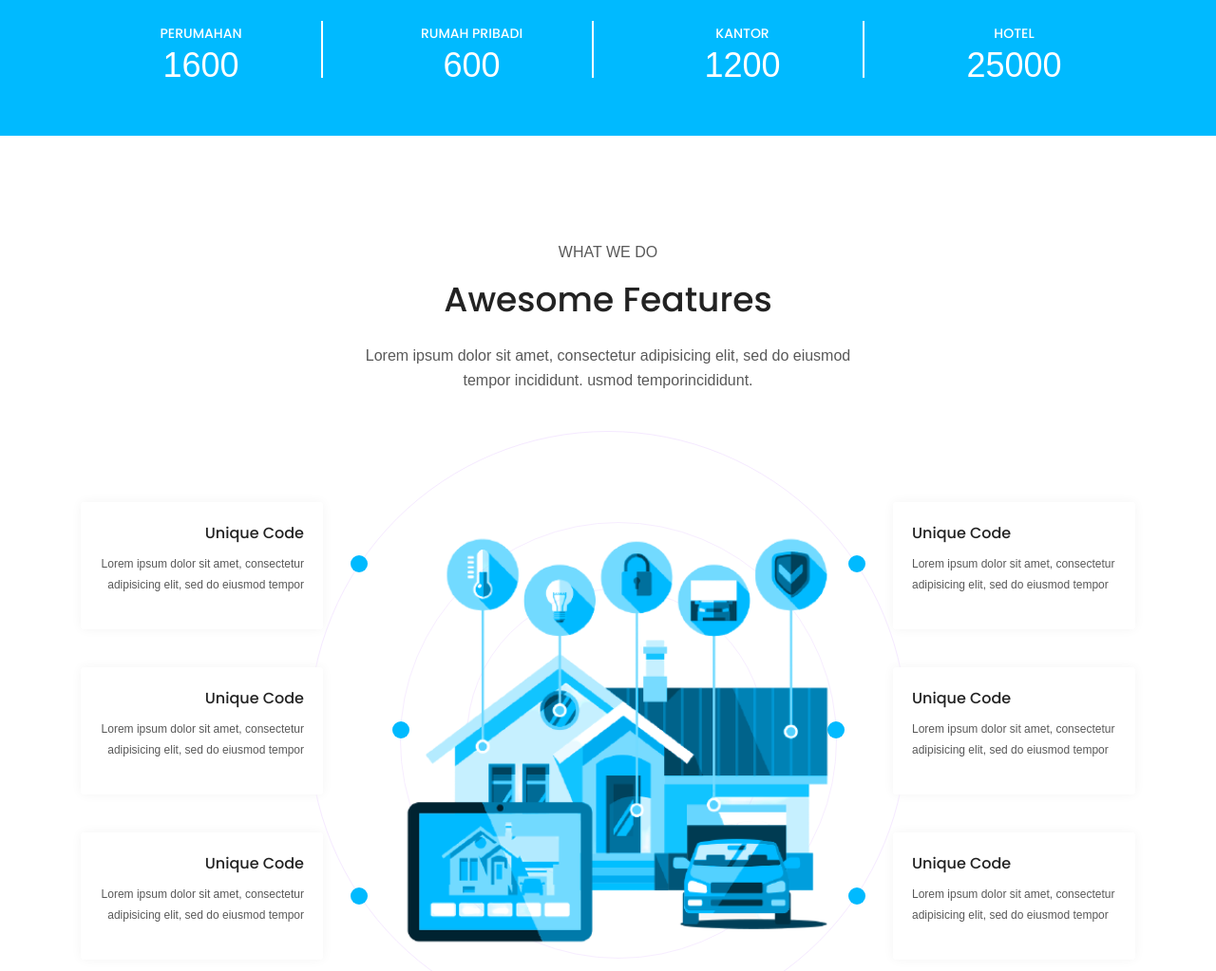
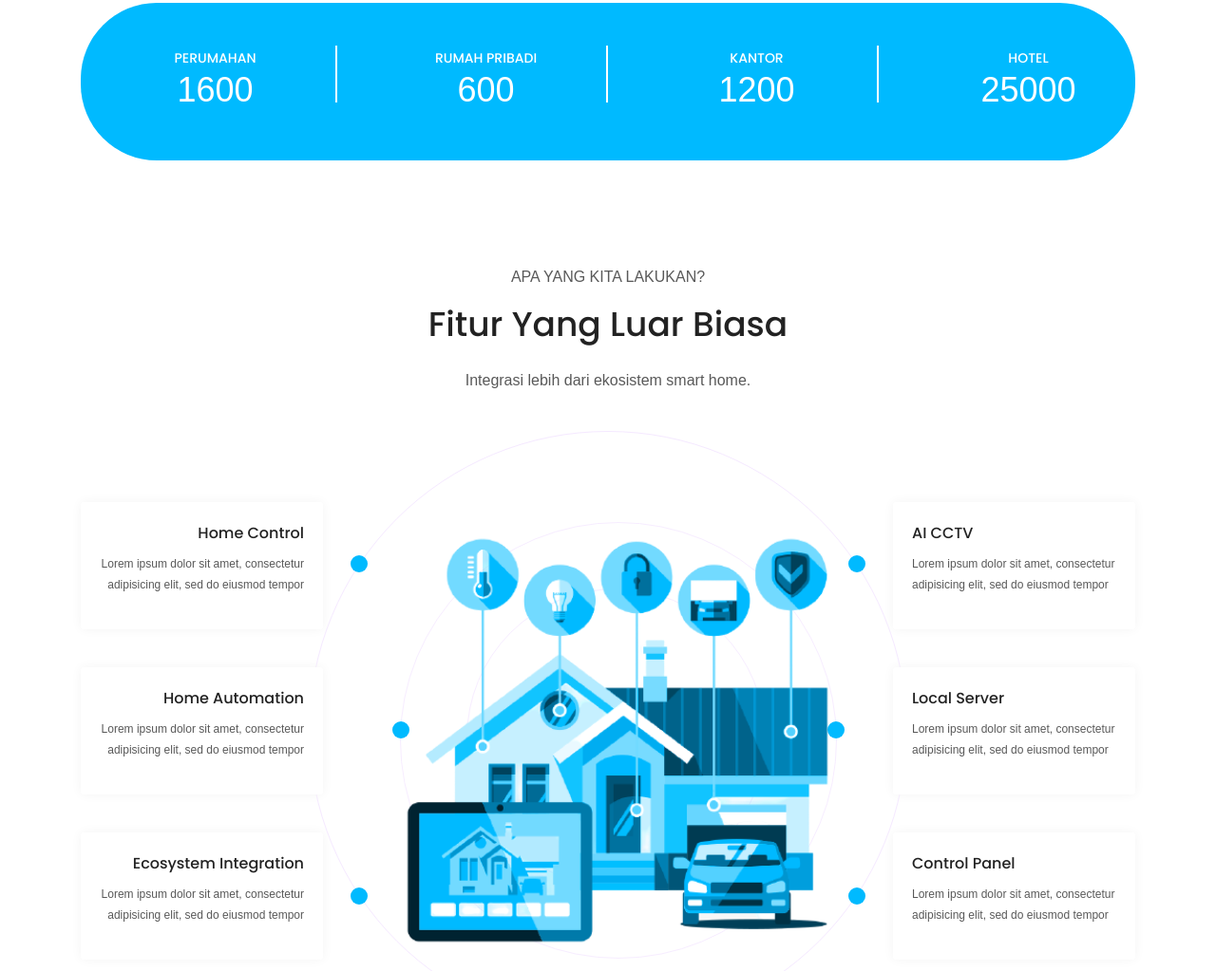
Before and after one commit to codevjs/Domomaidtics-Landing-Page, a plain HTML site: page public/index.html in a window 1280 px wide. Shown: the part 720-1743 px from the top of the page at 95% size. Drawn offline with Linux system fonts and the light colour scheme.

Commit message:
change layout and css

```diff
--- a/public/assest/css/style.css
+++ b/public/assest/css/style.css
@@ -318,10 +318,6 @@ ul.slicknav_nav li a:focus {
 
 .sticky-wrapper.is-sticky #header .boxed_btn {padding-top: 0px;padding-bottom: 0px;margin-top: 7px;}
 
-
-
-
-
 /*===============================
     *Hero Area CSS
 ================================*/
@@ -337,6 +333,9 @@ ul.slicknav_nav li a:focus {
     z-index: -1;
     border: none;
 }
+div.hero-area {
+    height: 72vh !important;
+}
 .hero_area img{
    width: auto;
    height: auto;
@@ -436,6 +435,7 @@ ul.slicknav_nav li a:focus {
     background-color:  #00baff;
     color:  #fff;
     padding:  45px 0px;
+    border-radius: 80px;
 }
 .social h6,.social p {
     color:  #fff;
--- a/public/index.html
+++ b/public/index.html
@@ -7,7 +7,7 @@
         <meta charset="UTF-8">
         <meta http-equiv="X-UA-Compatible" content="IE=edge">
         <meta name="viewport" content="width=device-width, initial-scale=1.0">
-        <meta name="description" content="Domomaidtics penyedia smart home, smart office, dan smart hotel yang dapat terintegrasi sehingga dapat memberikan kenyamanan konektivitas hingga keamanan yang baik di rumah maupun di tempat kerja.">
+        <meta name="description" content="Integrasi lebih dari satu ekosistem smart Home sehingga dapat memberikan kenyamanan konektivitas dan keamanan yang baik di rumah maupun di tempat kerja.">
         <meta name="keywords" content="Smart, Smart Home, Smart Office, Smart Hotel, IOT, WASDLabs, Kotak Narsis, Makassar, Perumahan, Rumah Pintar">
 
         <!--Favicon Icon CSS-->
@@ -86,7 +86,9 @@
                                 <div class="hero_text">
                                     <p class="uppercase-text1">Domomaidtics</p>
                                     <h1>Smart Home, Smart Life</h1>
-                                    <p>Berinvestasi dalam produk smart home yang ready stock & bersertifikasi Indonesia dan dengan garansi 1 tahun.</p>
+                                    <p>
+                                        Integrasi lebih dari satu ekosistem smart Home sehingga dapat memberikan kenyamanan konektivitas dan keamanan yang baik di rumah maupun di tempat kerja.
+                                    </p>
                                     <a href="#" class="boxed_btn active">Pasang Sekarang</a>
                                     <a href="#" class="boxed_btn">Discover More</a>
                                 </div>
@@ -100,6 +102,7 @@
                 <!--End Hero Area-->
             </div>
             <!--Scoial Item-->
+          <div class="container">
                <div class="social social_bg">
                    <div class="container">
                        <div class="row text-center">
@@ -138,31 +141,36 @@
                        </div>
                    </div>
                </div>
+          </div>
             <!--End Scoial Item-->
             <!--Features-->
            <div class="section-padding features" id="features">
                <div class="container">
+
                    <div class="row text-center">
                        <div class="col-md-6 offset-md-3">
                            <div class="section-title">
-                               <p class="uppercase-text">WHAT WE DO</p>
-                               <h1>Awesome Features</h1>
-                               <p>Lorem ipsum dolor sit amet, consectetur adipisicing elit, sed do eiusmod tempor incididunt. usmod temporincididunt.</p>
+                               <p class="uppercase-text">APA YANG KITA LAKUKAN?</p>
+                               <h1>Fitur Yang Luar Biasa</h1>
+                               <p>
+                                   Integrasi lebih dari ekosistem smart home.
+                               </p>
                            </div>
                        </div>
                    </div>
+
                    <div class="row">
                        <div class="col-lg-3 text-right">
                            <div class="single_features_item margin-top-fix">
-                               <h5>Unique Code</h5>
+                               <h5>Home Control</h5>
                                <p>Lorem ipsum dolor sit amet, consectetur adipisicing elit, sed do eiusmod tempor</p>
                            </div>
                            <div class="single_features_item">
-                               <h5>Unique Code</h5>
+                               <h5>Home Automation</h5>
                                <p>Lorem ipsum dolor sit amet, consectetur adipisicing elit, sed do eiusmod tempor</p>
                            </div>
                            <div class="single_features_item">
-                               <h5>Unique Code</h5>
+                               <h5>Ecosystem Integration</h5>
                                <p>Lorem ipsum dolor sit amet, consectetur adipisicing elit, sed do eiusmod tempor</p>
                            </div>
                        </div>
@@ -189,15 +197,15 @@
                        </div>
                        <div class="col-lg-3">
                            <div class="single_features_item">
-                               <h5>Unique Code</h5>
+                               <h5>AI CCTV</h5>
                                <p>Lorem ipsum dolor sit amet, consectetur adipisicing elit, sed do eiusmod tempor</p>
                            </div>
                            <div class="single_features_item">
-                               <h5>Unique Code</h5>
+                               <h5>Local Server</h5>
                                <p>Lorem ipsum dolor sit amet, consectetur adipisicing elit, sed do eiusmod tempor</p>
                            </div>
                            <div class="single_features_item">
-                               <h5>Unique Code</h5>
+                               <h5>Control Panel</h5>
                                <p>Lorem ipsum dolor sit amet, consectetur adipisicing elit, sed do eiusmod tempor</p>
                            </div>
                         </div>
```
Lines whose indentation alone changed are shown as unchanged.
